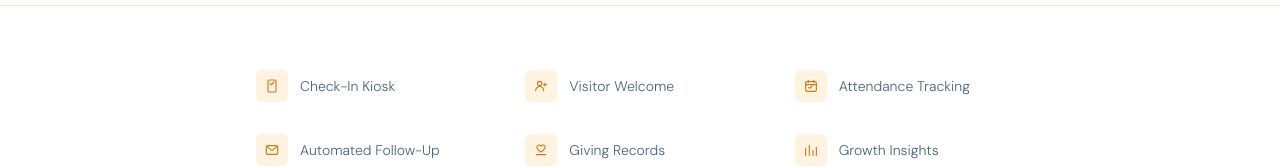
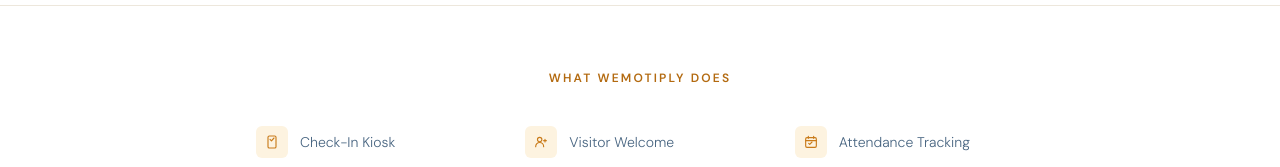
Before and after one commit to Silasobeng/SwiftCheckIn, a Next.js app: page / in a window 1280 px wide. Shown: the part 962-1129 px from the top of the page. Built offline with nearby package versions, Linux system fonts and the light colour scheme; no server answers; a web font is replaced by a local one.

Commit message:
Add section label above capabilities grid
Co-Authored-By: Claude Sonnet 4.6 <noreply@anthropic.com>

```diff
--- a/src/app/LandingPage.tsx
+++ b/src/app/LandingPage.tsx
@@ -215,6 +215,7 @@ export default function LandingPage({ images: _ }: { images: LandingImages }) {
       {/* CAPABILITIES */}
       <section className="bg-white px-6 py-16">
         <Reveal>
+          <p className="mb-10 text-center text-xs font-semibold uppercase tracking-[0.18em] text-gold-600">What WeMotiply does</p>
           <div className="mx-auto grid max-w-3xl grid-cols-2 gap-x-10 gap-y-6 sm:grid-cols-3 md:gap-y-8">
             {CAPABILITIES.map(c => (
               <div key={c.label} className="flex items-center gap-3">
```
